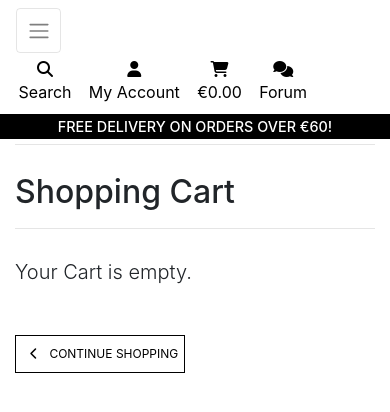
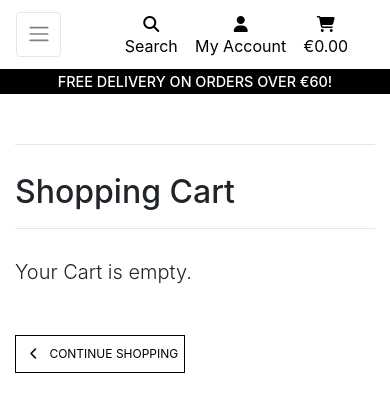
Before and after one commit to GDV373/PP5_Shiny_Garage_Malta-, a Django app: page /bag/ in a window 390 px wide. Shown: the top 412 px of the page. Run offline with Django 5.2, Linux system fonts and the light colour scheme; some libraries are stand-ins or nearby versions; some web fonts are replaced.

Commit message:
removed forum to stay only in burger menue

```diff
--- a/templates/includes/mobile-top-header.html
+++ b/templates/includes/mobile-top-header.html
@@ -57,15 +57,5 @@
                 </div>
             </a>
         </li>
-
-        <!-- Forum Link -->
-        <li class="list-inline-item">
-            <a class="text-black nav-link d-block d-lg-none" href="{% url 'forum_home' %}">
-                <div class="text-center">
-                    <div><i class="fas fa-comments fa-lg"></i></div>
-                    <p class="my-0">Forum</p>
-                </div>
-            </a>
-        </li>
     </ul>
 </nav>
```
